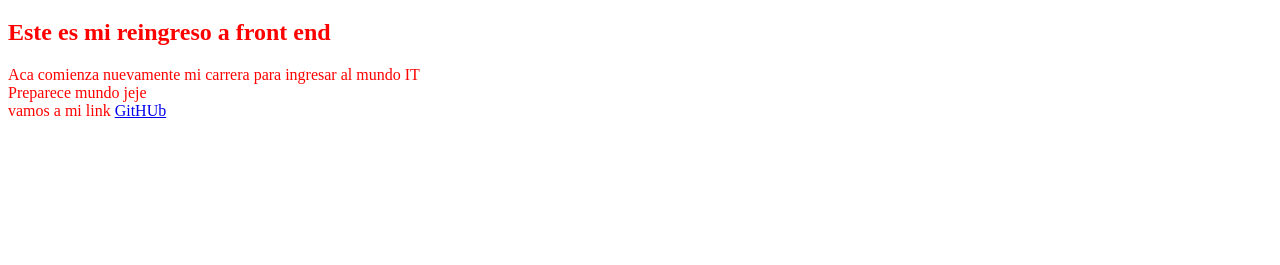
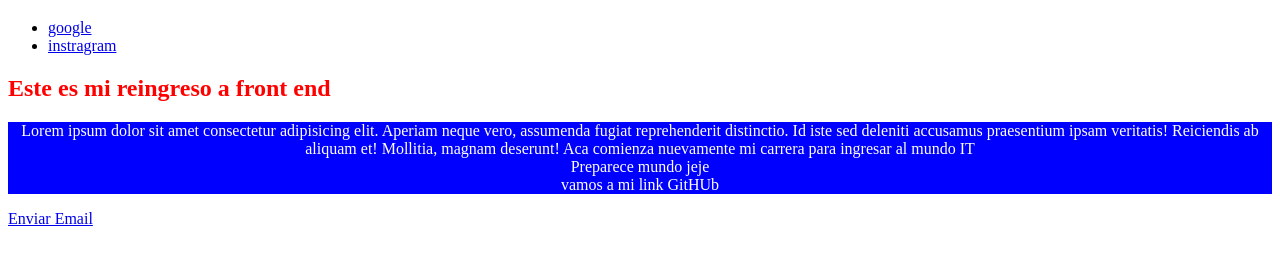
Before and after one commit to IvarDacrema/learning-front-end, a plain HTML site: page index.html in a window 1280 px wide. Shown: the part 61-326 px from the top of the page. Drawn offline with Linux system fonts and the light colour scheme.

Commit message:
add link from email

```diff
--- a/index.html
+++ b/index.html
@@ -7,19 +7,28 @@
     <link rel="stylesheet" href="style.css">
 </head>
 <body>
-    <head>
+    <header>
         <h1>Hola Mundo</h1>
-    </head>
+        <nav>
+            <ul>
+                <li><a href="https://www.google.com/">google</a></li>
+                <li><a href="https://www.instagram.com/">instragram</a></li>
+            </ul>
+        </nav>
+    </header>
 
     <main>
         <h2>Este es mi reingreso a front end</h2>
-        <p>
+        <p style="background-color: blue; border: 1px; color: white; text-align: center;">
+            Lorem ipsum dolor sit amet consectetur adipisicing elit. Aperiam neque vero, assumenda fugiat reprehenderit distinctio. Id iste sed deleniti accusamus praesentium ipsam veritatis! Reiciendis ab aliquam et! Mollitia, magnam deserunt!
             Aca comienza nuevamente mi carrera para ingresar al mundo IT <br>
 
             Preparece mundo jeje <br>
 
-            vamos a mi link <a href="https://github.com/ivardacrema"> GitHUb </a>
+            vamos a mi link <a style="color: white; text-decoration: none;" href="https://github.com/ivardacrema"> GitHUb </a>
         </p>
+
+        <a href="mailto:ivar.m.dacrema@hotmail.com">Enviar Email</a>
     </main>
 
     <footer>
```
